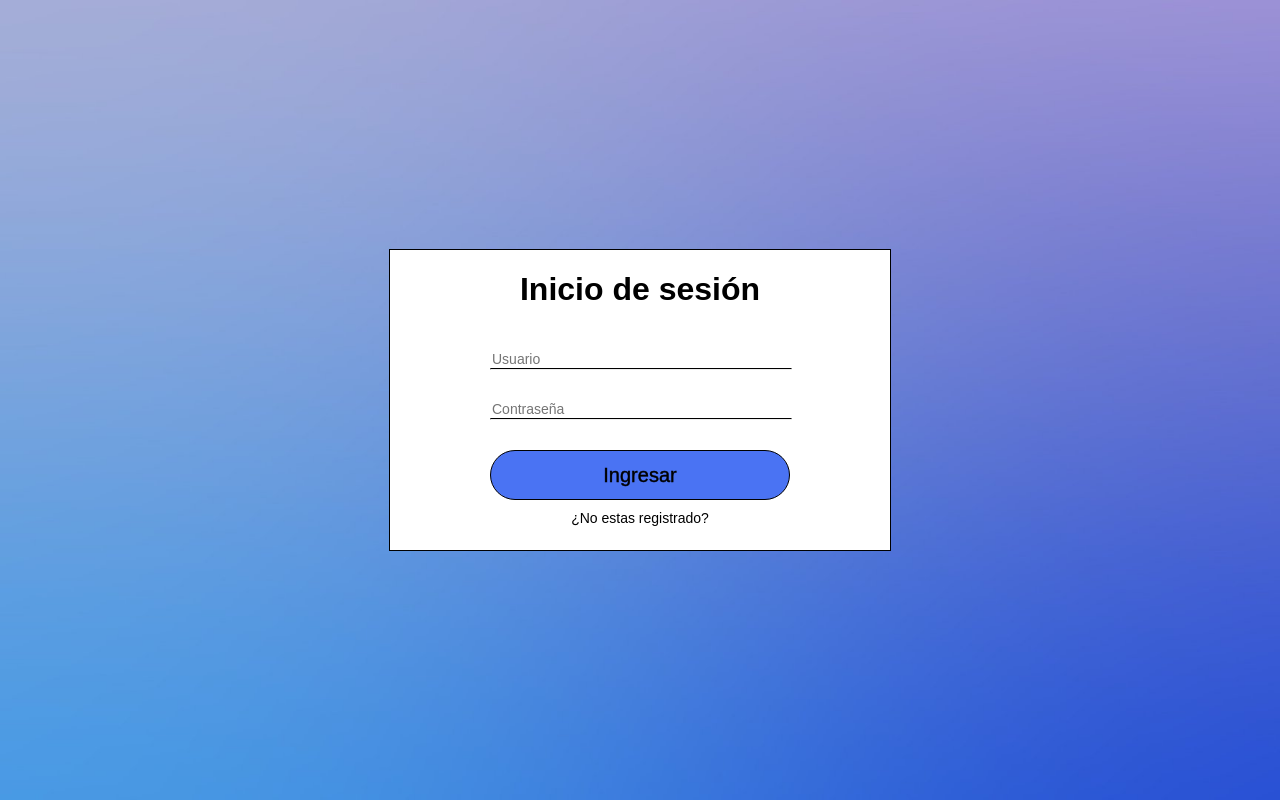
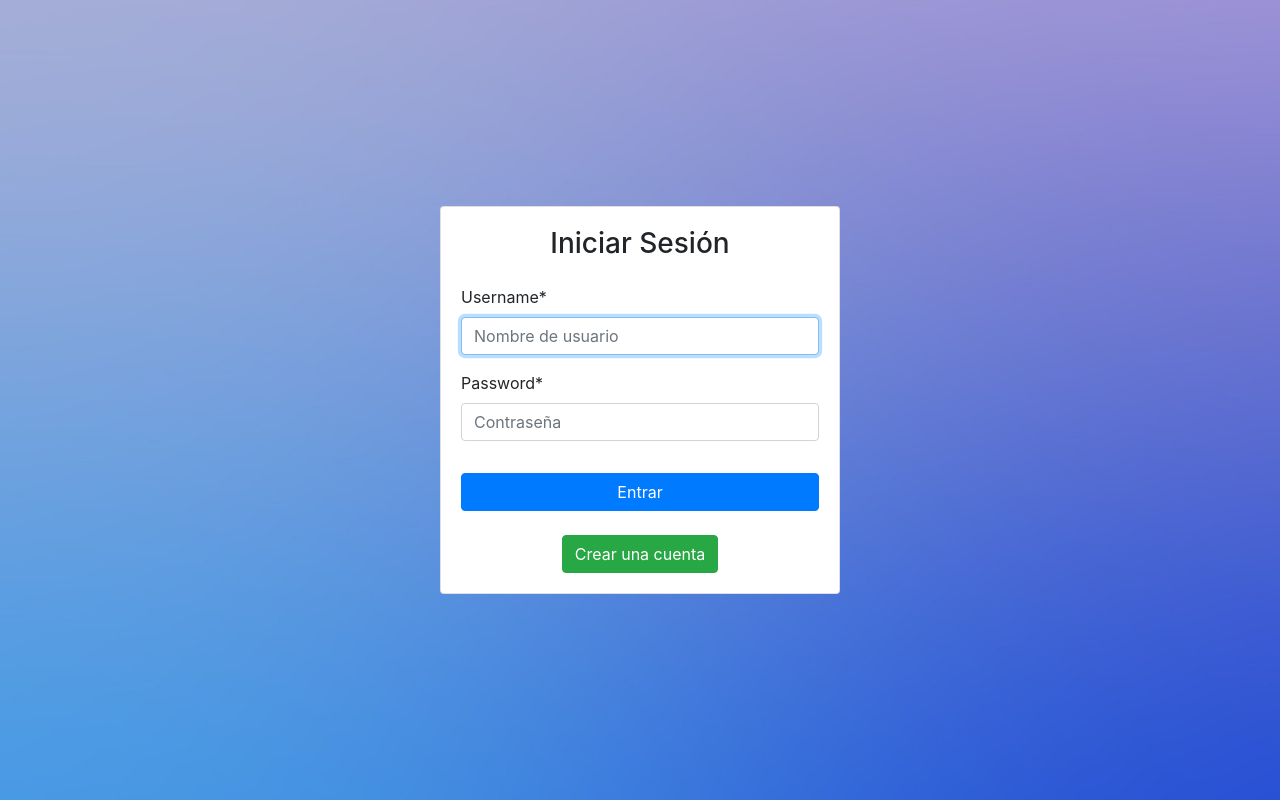
Before and after one commit to AntoCreed777/Proyecto_Diseno_Software, a Django app: page /accounts/login/ in a window 1280 px wide. Run offline with Django 5.2, Linux system fonts and the light colour scheme; some libraries are stand-ins or nearby versions.

Commit message:
feat: Upgrade de Pagina login con Django Forms

```diff
--- a/accounts/forms.py
+++ b/accounts/forms.py
@@ -1,5 +1,5 @@
 from django import forms
-from django.contrib.auth.forms import UserCreationForm
+from django.contrib.auth.forms import UserCreationForm, AuthenticationForm
 from api.models import Usuario, Cliente
 from django.contrib.auth.models import Group
 from django.db import transaction
@@ -53,3 +53,12 @@ class RegistroClienteForm(UserCreationForm):
                     direccion_hogar=self.cleaned_data['direccion_hogar'].strip()
                 )
         return usuario
+
+class CustomLoginForm(AuthenticationForm):
+    def __init__(self, *args, **kwargs):
+        super().__init__(*args, **kwargs)
+        for field_name, placeholder in {
+            'username': 'Nombre de usuario',
+            'password': 'Contraseña',
+        }.items():
+            self.fields[field_name].widget.attrs.update({'class': 'form-control', 'placeholder': placeholder})
--- a/accounts/static/style.css
+++ /dev/null
@@ -1,94 +0,0 @@
-.imagen_fondo {
-  background-image: url("img/fondo.jpg");
-  background-size: cover;
-  background-repeat: no-repeat;
-  background-attachment: fixed;
-}
-
-.inicio_sesion {
-  display: block;
-  width: 500px;
-  height: 300px;
-  background-color: white;
-  border: 1px solid black;
-  position: absolute;
-  top: 50%;
-  left: 50%;
-  transform: translate(-50%, -50%);
-}
-
-.inicio_sesion h1 {
-  text-align: center;
-}
-
-.linea_Usuario {
-  position: absolute;
-  top: 110px;
-  left: 100px;
-  border-top: 1px solid black;
-  width: 300px;
-}
-
-.linea_contraseña {
-  position: absolute;
-  top: 160px;
-  left: 100px;
-  border-top: 1px solid black;
-  width: 300px;
-}
-
-.input_Usuario {
-  position: absolute;
-  top: 100px;
-  left: 100px;
-  width: 300px;
-  border: none;
-  background: none;
-  outline: none;
-  font-size: 14px;
-}
-
-.input_contraseña {
-  position: absolute;
-  left: 100px;
-  top: 150px;
-  width: 300px;
-  border: none;
-  background: none;
-  outline: none;
-  font-size: 14px;
-}
-
-.ingresar {
-  position: absolute;
-  top: 200px;
-  width: 300px;
-  height: 50px;
-  left: 100px;
-  border-radius: 25px;
-  border: 1px solid;
-  background: #4a73f3;
-  font-size: 20px;
-  -webkit-text-stroke-width: 0.4px;
-}
-
-body {
-  font-family: Arial, sans-serif;
-  display: flex;
-  flex-direction: column;
-  align-items: center;
-  margin: 0;
-  min-height: 100vh;
-}
-.formulario{
-  display: block;
-  width: 100%;
-  height: 180px;
-}
-.registro{
-    display: flex;
-    justify-content: center;
-    color: black;
-    font-size: 14px;
-    text-decoration: none;
-}
--- a/accounts/templates/login.html
+++ b/accounts/templates/login.html
@@ -1,36 +1,56 @@
-{% load static %}
+{% load static crispy_forms_tags %}
 <!DOCTYPE html>
-<html lang="es">
+<html lang="en">
 <head>
-    <title>Iniciar sesión</title>
-    <meta charset="UTF-8">
-    <link rel="stylesheet" href="{% static 'style.css' %}">
+    <link rel="stylesheet" href="https://maxcdn.bootstrapcdn.com/bootstrap/4.5.2/css/bootstrap.min.css">
+    <style>
+        body {
+            background-image: url("{% static 'img/fondo.jpg' %}");
+            background-size: cover;
+            background-repeat: no-repeat;
+            background-attachment: fixed;
+            min-height: 100vh;
+            display: flex; /* Centrar contenido */
+            justify-content: center; /* Horizontal */
+            align-items: center; /* Vertical */
+        }
+    </style>
+    <title>Iniciar Sesión</title>
 </head>
-<body class="imagen_fondo">
+<body>
+    <div class="container">
+        <div class="card mx-auto" style="max-width: 400px;">
+            <div class="card-body">
+                <h3 class="card-title text-center mb-4">Iniciar Sesión</h3>
+
                 {% if messages %}
+                    <div>
                         {% for message in messages %}
-    <div>
+                            <div class="alert alert-{{ message.tags }} alert-dismissible fade show" role="alert">
                                 {{ message }}
+                                <button type="button" class="close" data-dismiss="alert" aria-label="Cerrar">
+                                    <span aria-hidden="true">&times;</span>
+                                </button>
                             </div>
                         {% endfor %}
+                    </div>
                 {% endif %}
-    <div class="inicio_sesion" id="inicio_sesion">
-        <h1>Inicio de sesión</h1>
-        <form class="formulario" method="post">
+
+                <form method="post" novalidate>
                     {% csrf_token %}
-            <div>
-                <hr class="linea_Usuario" id="linea_Usuario">
-                <input type="text" name="usuario" class="input_Usuario" placeholder="Usuario" required>
+                    {{ form|crispy }}
+                    <button type="submit" class="btn btn-primary w-100 mt-3">Entrar</button>
+                </form>
+
+                <div class="d-flex justify-content-center mt-4">
+                    <a href="{% url 'register' %}" class="btn btn-success">Crear una cuenta</a>
                 </div>
-            <div>
-                <hr class="linea_contraseña" id="linea_contraseña">
-                <input type="password" name="contraseña" class="input_contraseña" placeholder="Contraseña" required>
             </div>
-            <div>
-                <input type="submit" value="Ingresar" class="ingresar">
         </div>
-        </form>
-        <a class="registro" href="{% url 'registro' %}">¿No estas registrado?</a>
     </div>
+
+    <!-- Scripts Bootstrap necesarios para el cierre de alertas -->
+    <script src="https://code.jquery.com/jquery-3.5.1.slim.min.js"></script>
+    <script src="https://cdn.jsdelivr.net/npm/bootstrap@4.5.2/dist/js/bootstrap.bundle.min.js"></script>
 </body>
 </html>
--- a/accounts/urls.py
+++ b/accounts/urls.py
@@ -5,6 +5,6 @@ from . import views
 urlpatterns = [
     path('login/',views.login_view,name='login'),
     path('logout/', LogoutView.as_view(), name='logout'),
-    path('register/',views.registration, name='registro'),
+    path('register/',views.registration, name='register'),
     path('activate/<uidb64>/<token>',views.activate,name='activate')
 ]
--- a/accounts/views.py
+++ b/accounts/views.py
@@ -1,9 +1,6 @@
 from django.shortcuts import render, redirect
-from django.http import HttpResponse
-from api.models import Usuario     # Usuario Custom de Django
-from django.contrib.auth import authenticate, login
+from django.contrib.auth import login
 from django.contrib import messages
-from django.db import IntegrityError
 from .tokens import account_activation_token
 from django.core.mail import EmailMessage
 from django.template.loader import render_to_string
@@ -11,9 +8,7 @@ from django.contrib.sites.shortcuts import get_current_site
 from django.utils.http import urlsafe_base64_encode, urlsafe_base64_decode
 from django.utils.encoding import force_bytes, force_str
 from django.contrib.auth import get_user_model
-from api.serializers import UsuarioSerializer, ClienteSerializer
-from django.db import transaction
-from .forms import RegistroClienteForm
+from .forms import RegistroClienteForm, CustomLoginForm
 
 #Activacion del correo
 def activate(request, uidb64, token):
@@ -54,25 +49,26 @@ def activarEmail(request,user,correo):
 
 def login_view(request):
      if request.method == 'POST':
-          usuario = request.POST.get('usuario', '')
-          contraseña = request.POST.get('contraseña', '')
-          user = authenticate(request, username=usuario, password=contraseña)
-          if user is None:
-               messages.error(request, 'Usuario o contraseña son incorrectos')
-          elif not user.is_active:
-               messages.error(request, 'Por favor, para continuar debe activar su cuenta, ingresando a su correo electronico')
-          else:
+          form = CustomLoginForm(request, data=request.POST)
+          if form.is_valid():
+               user = form.get_user()
+
+               if not user.is_active:
+                    messages.error(request, "Por favor, para continuar debe activar su cuenta, ingresando a su correo electrónico")
+                    return render(request, 'login.html', {'form': form})
+
                login(request, user)
 
-               # Redirigir según el rol del usuario
                if user.rol == 'admin':
                     return redirect('/admin/dashboard')
                elif user.rol == 'conductor':
                     return redirect('/conductor/inicio')
                else:
                     return redirect('/home/')
+     else:
+          form = CustomLoginForm()
 
-     return render(request, 'login.html')
+     return render(request, 'login.html', {'form': form})
 
 def registration(request):
      if request.method == 'POST':
```
Lines whose indentation alone changed are shown as unchanged.
